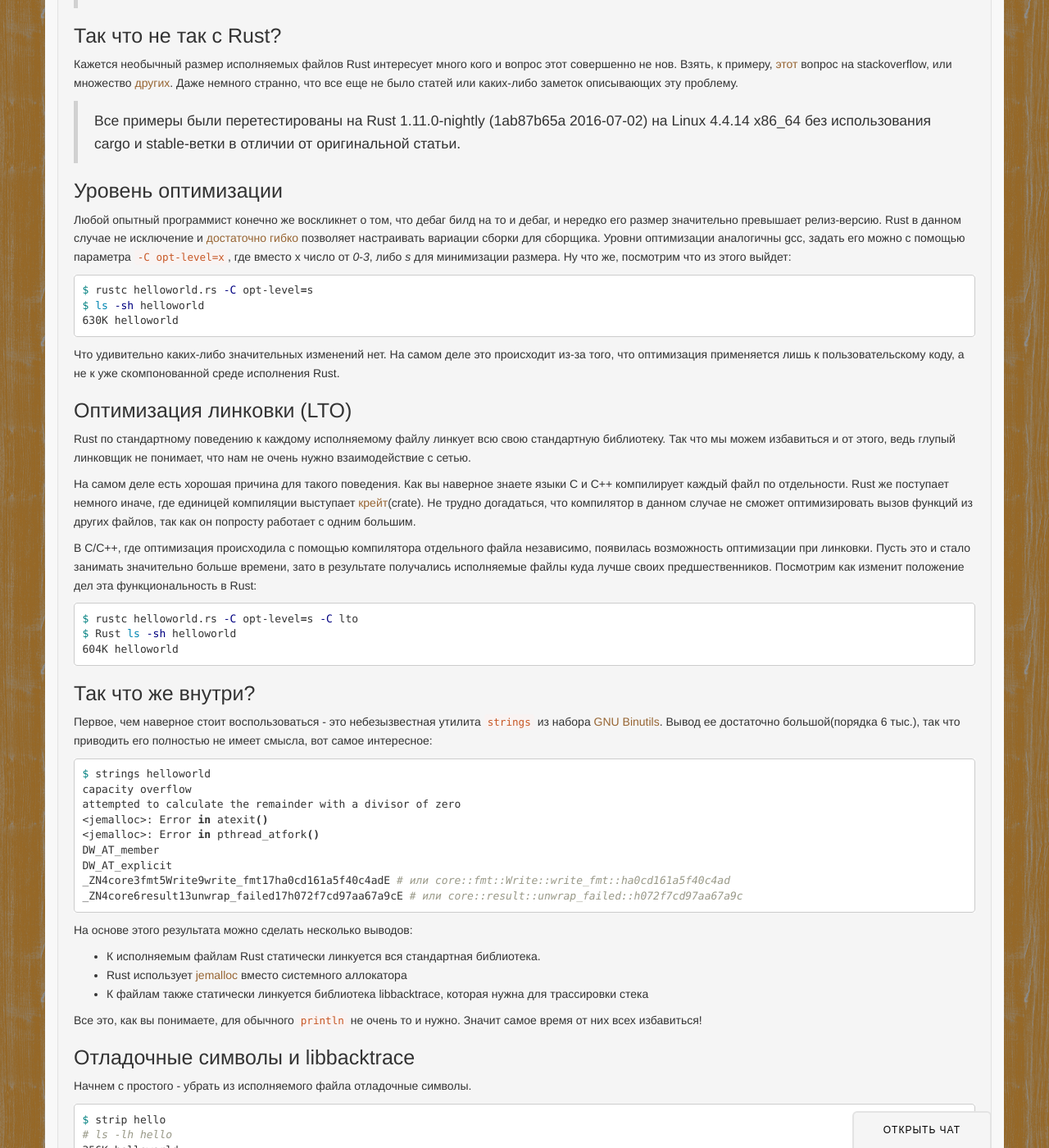
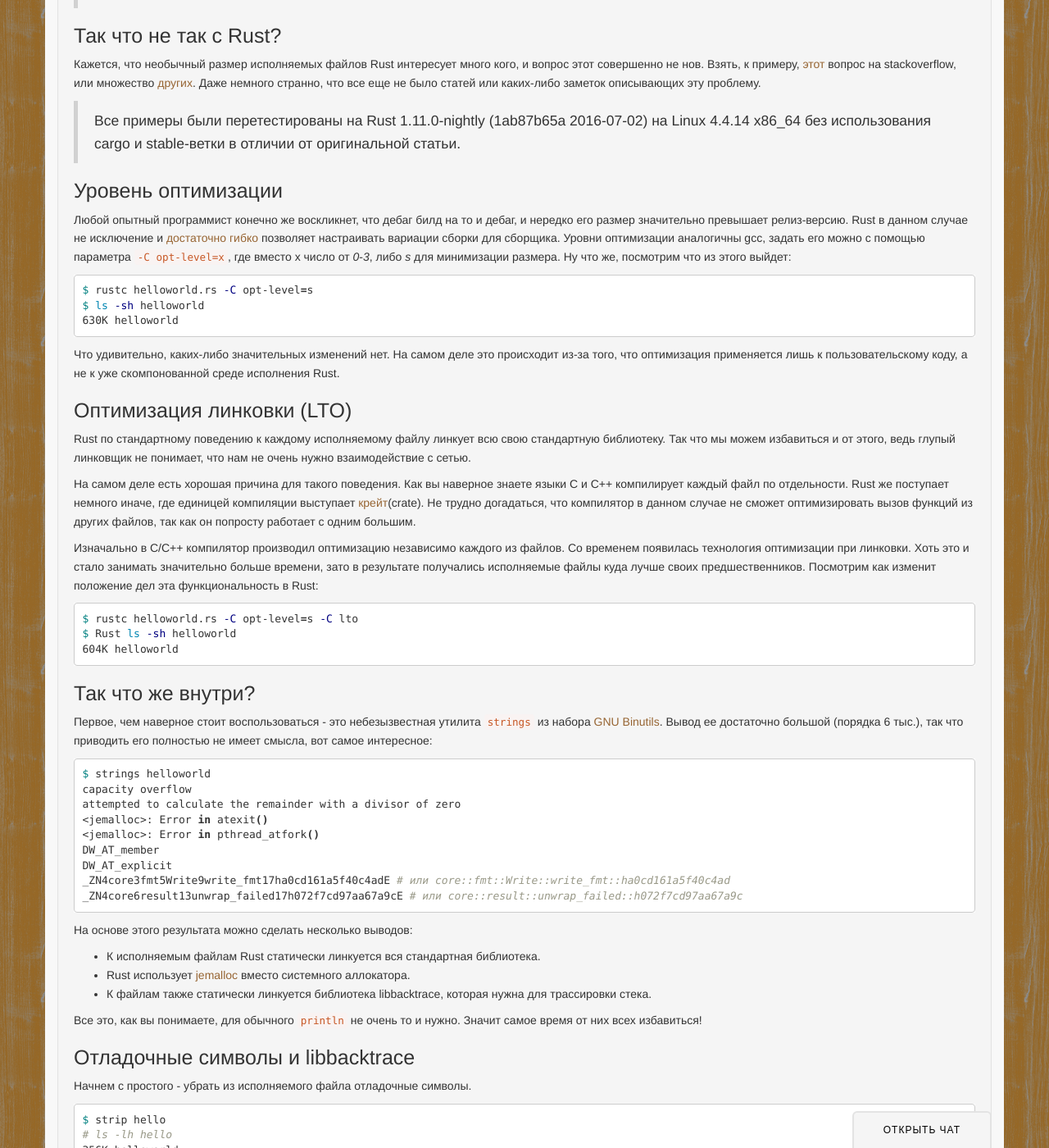
Before and after one commit to rust-lang-ru/rustycrate.ru, a Jekyll site: the page built from _posts/2016-07-07-why-big-bin.md, in a window 1280 px wide and 1400 px high, scrolled down 1035 px. Shown: the whole window at 82% size. Built offline with Jekyll 4.4.1, drawn with Linux system fonts in a browser that asks for light colours; nearby versions of some CDN libraries; Markdown is read by kramdown in place of the engine named in the settings; comment, search, counter and statistics services are not loaded; some of the changed text lies outside the part shown.

Commit message:
Erros fixed in bigbin

````diff
--- a/_posts/2016-07-07-why-big-bin.md
+++ b/_posts/2016-07-07-why-big-bin.md
@@ -57,13 +57,13 @@ $ ls -sh hello
 
 # Так что не так с Rust?
 
-Кажется необычный размер исполняемых файлов Rust интересует много кого и вопрос этот совершенно не нов. Взять, к примеру, [этот](https://stackoverflow.com/questions/29008127/why-are-rust-executables-so-huge) вопрос на stackoverflow, или множество [других](https://is.gd/m3YfDN). Даже немного странно, что все еще не было статей или каких-либо заметок описывающих эту проблему.
+Кажется, что необычный размер исполняемых файлов Rust интересует много кого, и вопрос этот совершенно не нов. Взять, к примеру, [этот](https://stackoverflow.com/questions/29008127/why-are-rust-executables-so-huge) вопрос на stackoverflow, или множество [других](https://is.gd/m3YfDN). Даже немного странно, что все еще не было статей или каких-либо заметок описывающих эту проблему.
 
 > Все примеры были перетестированы на Rust 1.11.0-nightly (1ab87b65a 2016-07-02) на Linux 4.4.14 x86_64 без использования cargo и stable-ветки в отличии от оригинальной статьи.
 
 # Уровень оптимизации
 
-Любой опытный программист конечно же воскликнет о том, что дебаг билд на то и дебаг, и нередко его размер значительно превышает релиз-версию. Rust в данном случае не исключение и [достаточно гибко](http://doc.crates.io/manifest.html#the-profile-sections) позволяет настраивать вариации сборки для сборщика. Уровни оптимизации аналогичны gcc, задать его можно с помощью параметра `-C opt-level=x`, где вместо x число от _0_-_3_, либо _s_ для минимизации размера. Ну что же, посмотрим что из этого выйдет:
+Любой опытный программист конечно же воскликнет, что дебаг билд на то и дебаг, и нередко его размер значительно превышает релиз-версию. Rust в данном случае не исключение и [достаточно гибко](http://doc.crates.io/manifest.html#the-profile-sections) позволяет настраивать вариации сборки для сборщика. Уровни оптимизации аналогичны gcc, задать его можно с помощью параметра `-C opt-level=x`, где вместо x число от _0_-_3_, либо _s_ для минимизации размера. Ну что же, посмотрим что из этого выйдет:
 
 ```bash
 $ rustc helloworld.rs -C opt-level=s
@@ -71,7 +71,7 @@ $ ls -sh helloworld
 630K helloworld
 ```
 
-Что удивительно каких-либо значительных изменений нет. На самом деле это происходит из-за того, что оптимизация применяется лишь к пользовательскому коду, а не к уже скомпонованной среде исполнения Rust.
+Что удивительно, каких-либо значительных изменений нет. На самом деле это происходит из-за того, что оптимизация применяется лишь к пользовательскому коду, а не к уже скомпонованной среде исполнения Rust.
 
 # Оптимизация линковки (LTO)
 
@@ -79,7 +79,7 @@ Rust по стандартному поведению к каждому испо
 
 На самом деле есть хорошая причина для такого поведения. Как вы наверное знаете языки C и C++ компилирует каждый файл по отдельности. Rust же поступает немного иначе, где единицей компиляции выступает [крейт](http://doc.crates.io/index.html)(crate). Не трудно догадаться, что компилятор в данном случае не сможет оптимизировать вызов функций из других файлов, так как он попросту работает с одним большим.
 
-В C/C++, где оптимизация происходила с помощью компилятора отдельного файла независимо, появилась возможность оптимизации при линковки. Пусть это и стало занимать значительно больше времени, зато в результате получались исполняемые файлы куда лучше своих предшественников. Посмотрим как изменит положение дел эта функциональность в Rust:
+Изначально в C/C++ компилятор производил оптимизацию независимо каждого из файлов. Со временем появилась технология оптимизации при линковки. Хоть это и стало занимать значительно больше времени, зато в результате получались исполняемые файлы куда лучше своих предшественников. Посмотрим как изменит положение дел эта функциональность в Rust:
 
 ```bash
 $ rustc helloworld.rs -C opt-level=s -C lto
@@ -89,7 +89,7 @@ $ Rust ls -sh helloworld
 
 # Так что же внутри?
 
-Первое, чем наверное стоит воспользоваться - это небезызвестная утилита `strings` из набора [GNU Binutils](https://www.gnu.org/software/binutils/). Вывод ее достаточно большой(порядка 6 тыс.), так что приводить его полностью не имеет смысла, вот самое интересное:
+Первое, чем наверное стоит воспользоваться - это небезызвестная утилита `strings` из набора [GNU Binutils](https://www.gnu.org/software/binutils/). Вывод ее достаточно большой (порядка 6 тыс.), так что приводить его полностью не имеет смысла, вот самое интересное:
 
 ```bash
 $ strings helloworld
@@ -105,8 +105,8 @@ _ZN4core6result13unwrap_failed17h072f7cd97aa67a9cE # или core::result::unwrap
 
 На основе этого результата можно сделать несколько выводов:
 - К исполняемым файлам Rust статически линкуется вся стандартная библиотека.
-- Rust использует [jemalloc](http://www.canonware.com/jemalloc/) вместо системного аллокатора
-- К файлам также статически линкуется библиотека libbacktrace, которая нужна для трассировки стека
+- Rust использует [jemalloc](http://www.canonware.com/jemalloc/) вместо системного аллокатора.
+- К файлам также статически линкуется библиотека libbacktrace, которая нужна для трассировки стека.
 
 Все это, как вы понимаете, для обычного `println` не очень то и нужно. Значит самое время от них всех избавиться!
 
@@ -183,6 +183,6 @@ $ strip helloworld && ls -lh helloworld
 
 # Небольшой вывод
 
-Завершающим штрихом в нашем шаманстве могло быть удаление из исполняемого файла всей стандартной библиотеки. В большинстве случаев это не нужно, да и к тому же в [офф.книге](https://doc.rust-lang.org/book/no-stdlib.html)(или в [переводе](http://rurust.github.io/rust_book_ru/src/no-stdlib.html)) все шаги подробно описаны. Благодаря этому способу можно получить исполняемый файл аналогичного C-файлу.
+Завершающим штрихом в нашем шаманстве могло быть удаление из исполняемого файла всей стандартной библиотеки. В большинстве случаев это не нужно, да и к тому же в [офф.книге](https://doc.rust-lang.org/book/no-stdlib.html) (или в [переводе](http://rurust.github.io/rust_book_ru/src/no-stdlib.html)) все шаги подробно описаны. Благодаря этому способу можно получить исполняемый файл аналогичного размера, что и у C-компилятора.
 
-Стоит также отметить, что размер стандартного набора библиотек бинаря константен и сами линковочные файлы(перечисленные в статье) не увеличиваются в зависимости от вашего кода, а значит вам скорее всего не придется беспокоится о размерах. На крайний случай вы всегда можете использовать упаковщики кода вроде upx
+Стоит также отметить, что размер стандартного набора библиотек бинаря константен, и сами линковочные файлы (перечисленные в статье) не увеличиваются в зависимости от вашего кода, а значит вам скорее всего не придется беспокоится о размерах. На крайний случай вы всегда можете использовать упаковщики кода вроде upx
````
Also changed, not shown: other parts of _posts/2016-07-07-why-big-bin.md (+3 -3 lines).
